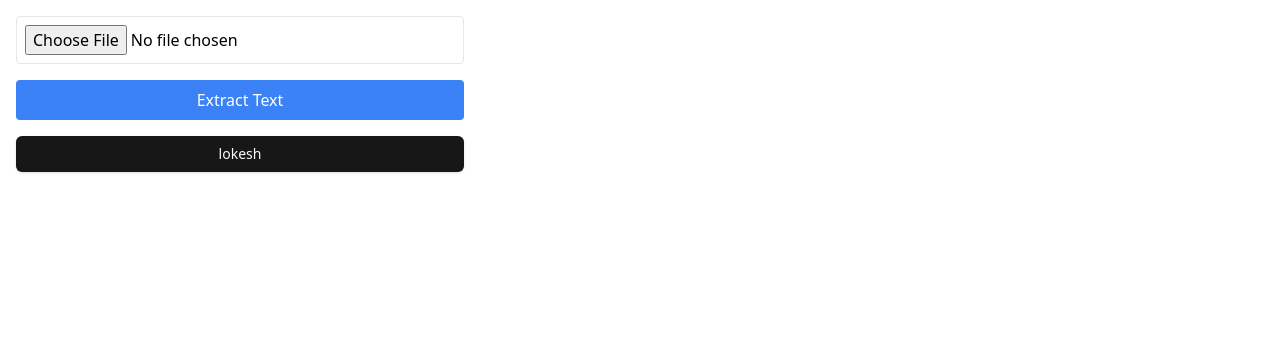
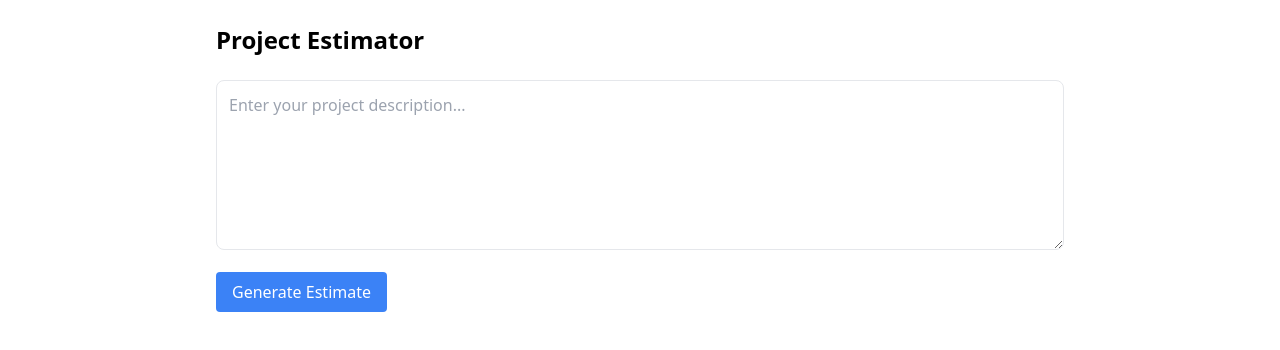
Before and after one commit to harshit0571/project-estimation, a Next.js app: page /pdf-parse in a window 1280 px wide. Shown: the top 350 px of the page. Built offline with nearby package versions, Linux system fonts and the light colour scheme.

Commit message:
firebase db saved

```diff
--- /dev/null
+++ b/app/api/correction/route.js
@@ -0,0 +1,41 @@
+import { NextResponse } from "next/server";
+import { OpenAI } from "openai";
+
+const openai = new OpenAI({
+  apiKey: process.env.OPENAI_API_KEY,
+});
+
+export async function POST(req) {
+  try {
+    const body = await req.json();
+    const { message, currentFields } = body;
+
+    const response = await openai.chat.completions.create({
+      model: "gpt-3.5-turbo",
+      messages: [
+        {
+          role: "system",
+          content: `You are an AI assistant that helps modify document fields.
+          Always respond with JSON in the format:
+          { "suggestions": { fieldName: newValue }, "explanation": "reason for changes" }`,
+        },
+        {
+          role: "user",
+          content: `Current fields: ${JSON.stringify(currentFields)}
+          User request: ${message}
+          Please suggest appropriate changes.`,
+        },
+      ],
+      response_format: { type: "json_object" },
+    });
+
+    const aiResponse = JSON.parse(response.choices[0].message.content);
+    return NextResponse.json(aiResponse, { status: 200 });
+  } catch (error) {
+    console.error("Error in chat:", error);
+    return NextResponse.json(
+      { error: "Failed to process chat request" },
+      { status: 500 }
+    );
+  }
+}
--- a/app/api/pdfresponse/route.js
+++ b/app/api/pdfresponse/route.js
@@ -1,33 +1,98 @@
 import { NextResponse } from "next/server";
 import OpenAI from "openai";
-import axios from "axios";
+import { saveProjectEstimate } from "@/firebase";
 
 const openai = new OpenAI({
-  apiKey: process.env.API_KEY,
+  apiKey: process.env.OPENAI_API_KEY,
 });
 
-export const POST = async (req, res) => {
-  if (req.method === "POST") {
+export const POST = async (req) => {
   const body = await req.json();
-
-    const apiKey = process.env.NEXT_PUBLIC_OPENAIKEY;
-    const apiUrl = "https://api.openai.com/v1/completions"; // Adjust the endpoint as needed
+  const { prompt, currentFields, correction } = body;
 
   try {
-      console.log(body.number);
+    // If there's a correction, use a different system prompt
+    const systemPrompt = correction
+      ? `You are a project estimation expert. Review and modify the existing estimate based on the correction request.
+         Current estimate: ${JSON.stringify(currentFields)}
+         Correction request: ${correction}
+         Modify the estimate while maintaining this JSON schema:
+         {
+           "title": "string",
+           "description": "string",
+           "modules": [
+             {
+               "name": "string",
+               "submodules": [
+                 {
+                   "name": "string",
+                   "time": "number (hours)",
+                   "description": "string"
+                 }
+               ]
+             }
+           ]
+         }`
+      : `You are a project estimation expert. Convert project descriptions into structured estimates with modules, timelines, and budgets. Always respond with valid JSON matching this schema:
+         {
+           "title": "string",
+           "description": "string",
+           "duration": "number (days)",
+           "team": {
+             "frontend": "number",
+             "backend": "number"
+           },
+           "budget": {
+             "total": "number",
+             "breakdown": {
+               "development": "number",
+               "testing": "number",
+               "deployment": "number"
+             }
+           },
+           "modules": [
+             {
+               "name": "string",
+               "submodules": [
+                 {
+                   "name": "string",
+                   "time": "number (hours)",
+                   "description": "string"
+                 }
+               ]
+             }
+           ]
+         }`;
+
     const response = await openai.chat.completions.create({
       model: "gpt-3.5-turbo",
       messages: [
         {
+          role: "system",
+          content: systemPrompt,
+        },
+        {
           role: "user",
-            content: `look at ${body.prompt} and use it to create key features for his application, create phases budgets and timelines for each feature`,
+          content: correction
+            ? "Please update the estimate based on the correction request."
+            : `Convert this project pitch into a detailed project estimate: ${prompt}`,
         },
       ],
+      response_format: { type: "json_object" },
     });
 
-      const data = response.choices[0].message;
-      console.log(data);
-      return new NextResponse(JSON.stringify(data), {
+    const projectEstimate = JSON.parse(response.choices[0].message.content);
+
+    // Save to Firebase
+    const projectId = await saveProjectEstimate(projectEstimate);
+
+    // Add the projectId to the response
+    const responseWithId = {
+      ...projectEstimate,
+      id: projectId,
+    };
+
+    return new NextResponse(JSON.stringify(responseWithId), {
       status: 201,
       headers: { "Content-Type": "application/json" },
     });
@@ -35,18 +100,7 @@ export const POST = async (req, res) => {
     console.error(error);
     return new NextResponse(
       JSON.stringify({
-          error: "An error occurred while making the request to GPT-3.",
-        }),
-        {
-          status: 500,
-          headers: { "Content-Type": "application/json" },
-        }
-      );
-    }
-  } else {
-    return new NextResponse(
-      JSON.stringify({
-        error: "An error occurred while making the request to GPT-3.",
+        error: "Failed to process request",
       }),
       {
         status: 500,
--- a/app/pdf-parse/page.tsx
+++ b/app/pdf-parse/page.tsx
@@ -1,80 +1,196 @@
 "use client";
 
-import { Button } from "@/components/ui/button";
-import React from "react";
-import axios from "axios";
 import { useState } from "react";
 
-const page = () => {
-  const [file, setFile] = useState<File | null>(null);
-  const [loading, setLoading] = useState(false);
-  const [result, setResult] = useState("");
+interface ChatMessage {
+  role: 'user' | 'assistant'
+  content: string
+  timestamp: Date
+}
 
-  const handleFileChange = (e: React.ChangeEvent<HTMLInputElement>) => {
-    if (e.target.files) {
-      setFile(e.target.files[0]);
+interface ProjectEstimate {
+  title: string
+  duration: number
+  team: {
+    frontend: number
+    backend: number
+  }
+  budget: {
+    total: number
+    breakdown: {
+      development: number
+      testing: number
+      deployment: number
+    }
+  }
+  modules: Array<{
+    name: string
+    submodules: Array<{
+      name: string
+      time: number
+    }>
+  }>
+}
+
+export default function PDFParsePage() {
+  const [input, setInput] = useState("");
+  const [response, setResponse] = useState<ProjectEstimate | null>(null);
+  const [correction, setCorrection] = useState("");
+  const [chatHistory, setChatHistory] = useState<ChatMessage[]>([]);
+
+  const handleSubmit = async (e: React.FormEvent) => {
+    e.preventDefault();
+
+    try {
+      const res = await fetch("/api/pdfresponse", {
+        method: "POST",
+        headers: {
+          "Content-Type": "application/json",
+        },
+        body: JSON.stringify({ prompt: input }),
+      });
+
+      if (!res.ok) {
+        throw new Error(`HTTP error! status: ${res.status}`);
+      }
+
+      const data = await res.json();
+      setResponse(data);
+      setChatHistory([
+        ...chatHistory,
+        {
+          role: 'user',
+          content: input,
+          timestamp: new Date()
+        },
+        {
+          role: 'assistant',
+          content: JSON.stringify(data, null, 2),
+          timestamp: new Date()
+        }
+      ]);
+      setInput("");
+    } catch (error) {
+      console.error("Error:", error);
+      alert("Failed to generate estimate. Please try again.");
     }
   };
 
-  const extractText = async () => {
-    if (!file) {
-      alert("Please select a file first!");
-      return;
-    }
+  const handleCorrection = async (e: React.FormEvent) => {
+    e.preventDefault();
 
     try {
-      setLoading(true);
-      console.log("x");
+      const res = await fetch("/api/pdfresponse", {
+        method: "POST",
+        headers: {
+          "Content-Type": "application/json",
+        },
+        body: JSON.stringify({
+          currentFields: response,
+          correction: correction
+        }),
+      });
 
-      const formData = new FormData();
-      formData.append("pdfFile", file);
-      console.log(formData);
-      const response = await axios.post(
-        "http://localhost:8081/extract-text",
-        formData,
+      if (!res.ok) {
+        throw new Error(`HTTP error! status: ${res.status}`);
+      }
+
+      const data = await res.json();
+      setResponse(data);
+      setChatHistory([
+        ...chatHistory,
         {
-          headers: {
-            "Content-Type": "multipart/form-data",
-          },
+          role: 'user',
+          content: correction,
+          timestamp: new Date()
+        },
+        {
+          role: 'assistant',
+          content: JSON.stringify(data, null, 2),
+          timestamp: new Date()
         }
-      );
-
-      setResult(response.data);
+      ]);
+      setCorrection("");
     } catch (error) {
       console.error("Error:", error);
-      alert("Error extracting text from PDF");
-    } finally {
-      setLoading(false);
+      alert("Failed to apply corrections. Please try again.");
     }
   };
 
   return (
-    <div className="p-4">
-      <div className="flex flex-col gap-4 max-w-md">
-        <input
-          type="file"
-          accept=".pdf"
-          onChange={handleFileChange}
-          className="border p-2 rounded"
+    <div className="max-w-4xl mx-auto p-6">
+      <h1 className="text-2xl font-bold mb-6">Project Estimator</h1>
+
+      {/* Initial Input Form */}
+      <form onSubmit={handleSubmit} className="mb-8">
+        <textarea
+          value={input}
+          onChange={(e) => setInput(e.target.value)}
+          className="w-full p-3 border rounded-lg mb-4"
+          rows={6}
+          placeholder="Enter your project description..."
         />
         <button
-          onClick={extractText}
-          disabled={loading}
-          className="bg-blue-500 text-white p-2 rounded disabled:bg-gray-400"
+          type="submit"
+          className="bg-blue-500 text-white px-4 py-2 rounded hover:bg-blue-600"
         >
-          {loading ? "Extracting..." : "Extract Text"}
+          Generate Estimate
         </button>
-        {result && (
-          <div className="mt-4 p-4 border rounded">
-            <h3 className="font-bold">Extracted Text:</h3>
-            <p>{result}</p>
+      </form>
+
+      {/* Response Display */}
+      {response && (
+        <div className="mb-8">
+          <h2 className="text-xl font-semibold mb-4">Current Estimate:</h2>
+          <pre className="bg-gray-100 p-4 rounded-lg overflow-auto">
+            {JSON.stringify(response, null, 2)}
+          </pre>
+        </div>
+      )}
+
+      {/* Correction Form */}
+      {response && (
+        <form onSubmit={handleCorrection} className="mb-8">
+          <textarea
+            value={correction}
+            onChange={(e) => setCorrection(e.target.value)}
+            className="w-full p-3 border rounded-lg mb-4"
+            rows={4}
+            placeholder="Enter any corrections or adjustments..."
+          />
+          <button
+            type="submit"
+            className="bg-green-500 text-white px-4 py-2 rounded hover:bg-green-600"
+          >
+            Submit Correction
+          </button>
+        </form>
+      )}
+
+      {/* Chat History */}
+      {chatHistory.length > 0 && (
+        <div className="mt-8">
+          <h2 className="text-xl font-semibold mb-4">Chat History</h2>
+          <div className="space-y-4">
+            {chatHistory.map((message, index) => (
+              <div
+                key={index}
+                className={`p-4 rounded-lg ${
+                  message.role === 'user' ? 'bg-blue-100' : 'bg-gray-100'
+                }`}
+              >
+                <div className="font-semibold mb-2">
+                  {message.role === 'user' ? 'You' : 'Assistant'}:
+                </div>
+                <div className="whitespace-pre-wrap">{message.content}</div>
+                <div className="text-xs text-gray-500 mt-2">
+                  {message.timestamp.toLocaleString()}
+                </div>
+              </div>
+            ))}
           </div>
-        )}
-
-        <Button>lokesh</Button>
-      </div>
+        </div>
+      )}
     </div>
   );
-};
-
-export default page;
+}
--- /dev/null
+++ b/firebase.ts
@@ -0,0 +1,88 @@
+import {
+  addDoc,
+  collection,
+  doc,
+  getFirestore,
+  updateDoc,
+} from "firebase/firestore";
+
+import { initializeApp } from "firebase/app";
+
+const firebaseConfig = {
+  apiKey: "AIzaSyDpPw1zF0sVhk5K0W7Sjm8bSKOyjvFqRn8",
+  authDomain: "estimation-b46d9.firebaseapp.com",
+  projectId: "estimation-b46d9",
+  storageBucket: "estimation-b46d9.firebasestorage.app",
+  messagingSenderId: "663828177104",
+  appId: "1:663828177104:web:d0a133f96071cabd587ed5",
+};
+
+const app = initializeApp(firebaseConfig);
+const db = getFirestore(app);
+
+export interface Submodule {
+  id: string;
+  name: string;
+  time: number;
+  description: string;
+}
+
+export interface Module {
+  id: string;
+  name: string;
+  projectId: string;
+  submodules: Submodule[];
+}
+
+export interface Project {
+  id: string;
+  title: string;
+  description: string;
+  createdAt: Date;
+  updatedAt: Date;
+}
+
+export const saveProjectEstimate = async (projectData: any) => {
+  try {
+    // First, create the project document
+    const projectRef = await addDoc(collection(db, "projects"), {
+      title: projectData.title,
+      description: projectData.description,
+      createdAt: new Date(),
+      updatedAt: new Date(),
+    });
+
+    // Then create modules with reference to project
+    const modulesPromises = projectData.modules.map(async (module: any) => {
+      const moduleRef = await addDoc(collection(db, "modules"), {
+        name: module.name,
+        projectId: projectRef.id,
+        createdAt: new Date(),
+        updatedAt: new Date(),
+      });
+
+      // Create submodules with reference to module
+      const submodulesPromises = module.submodules.map((submodule: any) =>
+        addDoc(collection(db, "submodules"), {
+          name: submodule.name,
+          time: submodule.time,
+          description: submodule.description,
+          moduleId: moduleRef.id,
+          createdAt: new Date(),
+          updatedAt: new Date(),
+        })
+      );
+
+      await Promise.all(submodulesPromises);
+      return moduleRef;
+    });
+
+    await Promise.all(modulesPromises);
+    return projectRef.id;
+  } catch (error) {
+    console.error("Error saving to Firebase:", error);
+    throw error;
+  }
+};
+
+export { db };
--- a/tsconfig.json
+++ b/tsconfig.json
@@ -22,6 +22,6 @@
       "@/*": ["./*"]
     }
   },
-  "include": ["next-env.d.ts", "**/*.ts", "**/*.tsx", ".next/types/**/*.ts"],
+  "include": ["next-env.d.ts", "**/*.ts", "**/*.tsx", ".next/types/**/*.ts", "app/api/correction/route.js"],
   "exclude": ["node_modules"]
 }
```
Also changed, not shown: app/pdf/page.tsx (+12 -0 lines), firebase.js (deleted, +0 -17 lines), 1 other file (tests, documents, lock files or other folders). Lines whose indentation alone changed are shown as unchanged.
